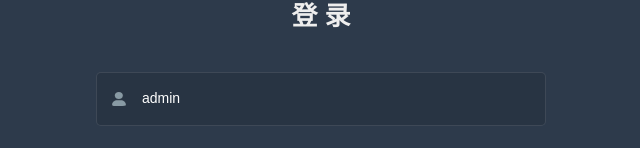
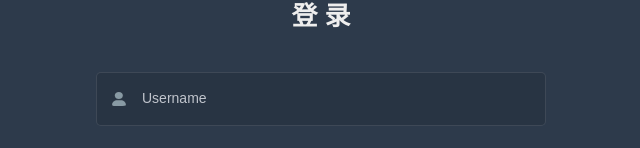
Before and after one commit to huangyan321/campus_epidemic_management_platform, a Vue app in the folder webfront/: page /#/login in a window 1280 px wide. Shown: the part 158-306 px from the top of the page, without its empty margins (319-959 px from the left). Built offline with nearby package versions, Linux system fonts and the light colour scheme; sample sign-in values are in the browser's storage.

Commit message:
删除登录信息

```diff
--- a/webfront/src/views/login/index.vue
+++ b/webfront/src/views/login/index.vue
@@ -107,8 +107,8 @@ export default {
     };
     return {
       loginForm: {
-        username: "admin",
-        password: "123456",
+        username: "",
+        password: "",
         type: 1,
       },
       loginRules: {
```
